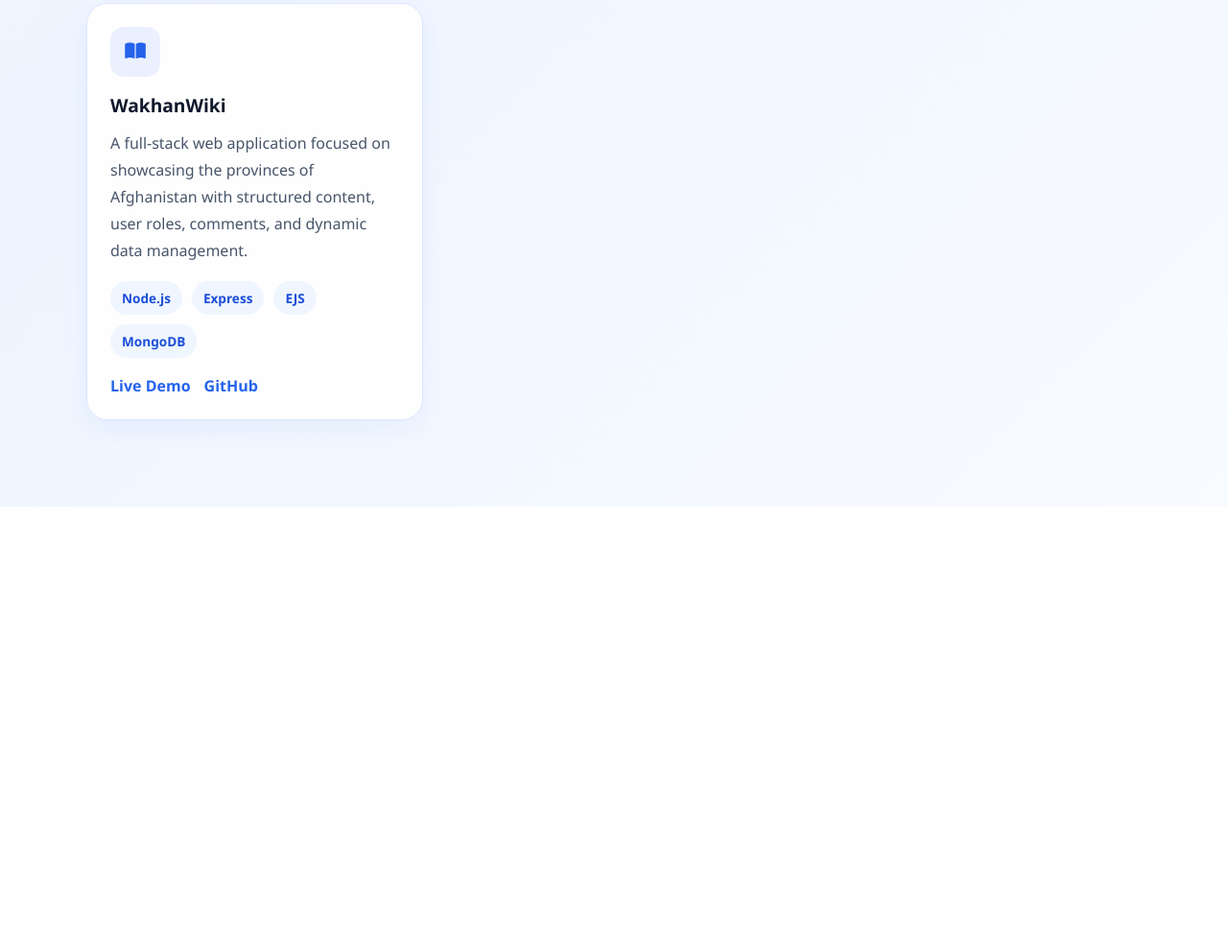
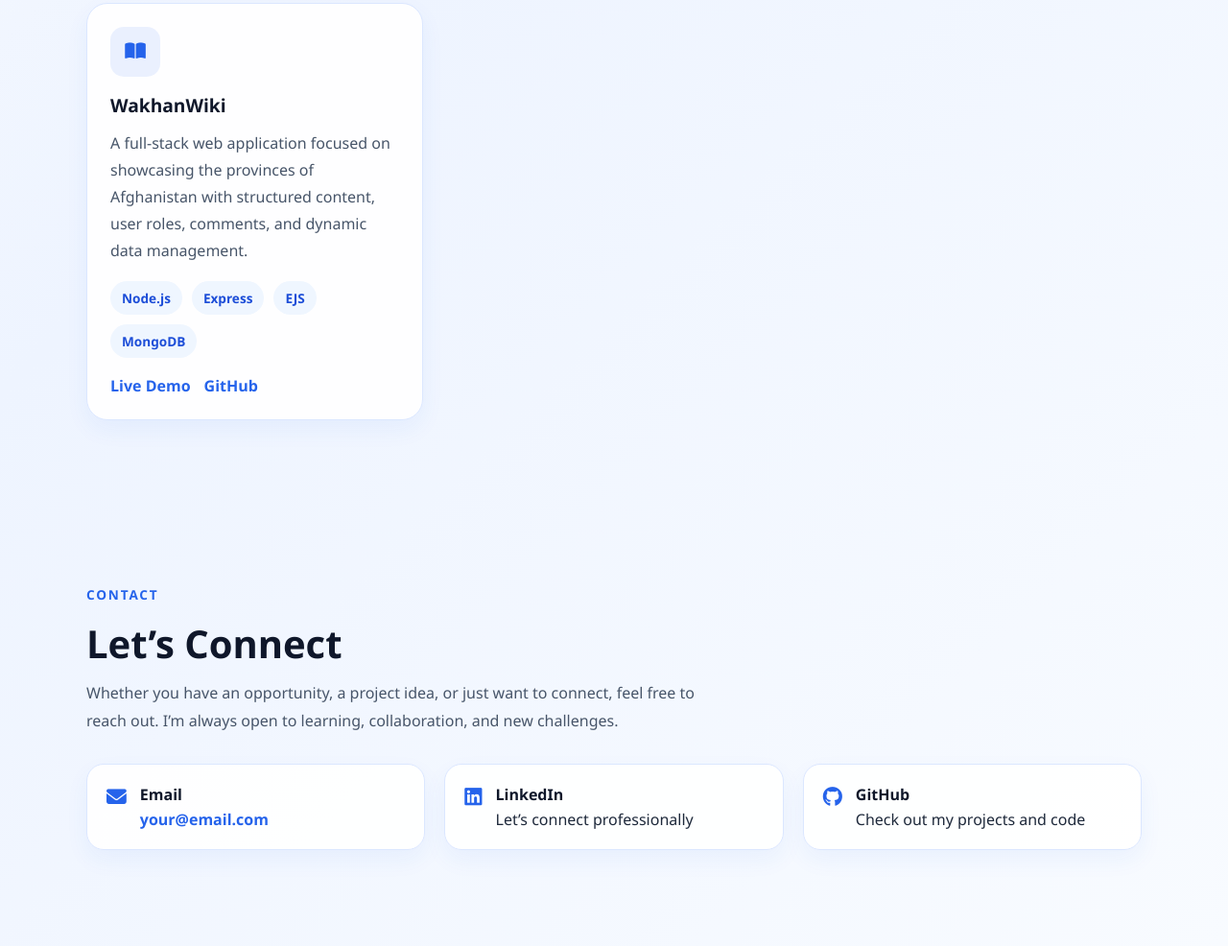
Before and after one commit to karimzai99/karimzai-portfolio, a plain HTML site: page index.html in a window 1280 px wide. Shown: the part 1447-2433 px from the top of the page at 96% size. Before the commit the page ends 1975 px from the top, so only its background shows below. Drawn offline with Linux system fonts and the light colour scheme.

Commit message:
Implement contact section with details and links
Added a contact section with contact details and links.

```diff
--- a/index.html
+++ b/index.html
@@ -447,6 +447,79 @@
           width: 100%;
         }
       }
+      .contact-section {
+  padding: 80px 90px 100px;
+}
+
+.contact-wrapper {
+  max-width: 1100px;
+  margin: 0 auto;
+}
+
+.contact-header {
+  margin-bottom: 30px;
+}
+
+.contact-title {
+  font-size: clamp(2rem, 4vw, 2.5rem);
+  color: #0f172a;
+  margin-bottom: 10px;
+}
+
+.contact-intro {
+  color: #475569;
+  max-width: 650px;
+  line-height: 1.8;
+}
+
+.contact-box {
+  margin-top: 30px;
+  display: flex;
+  flex-wrap: wrap;
+  gap: 20px;
+}
+
+.contact-item {
+  flex: 1;
+  min-width: 240px;
+  background: rgba(255, 255, 255, 0.95);
+  border: 1px solid #dbe7ff;
+  border-radius: 18px;
+  padding: 20px;
+  display: flex;
+  gap: 14px;
+  align-items: flex-start;
+  box-shadow: 0 10px 24px rgba(37, 99, 235, 0.06);
+  transition: all 0.25s ease;
+}
+
+.contact-item:hover {
+  transform: translateY(-4px);
+  border-color: #bfdbfe;
+  box-shadow: 0 16px 30px rgba(37, 99, 235, 0.12);
+}
+
+.contact-item i {
+  font-size: 1.3rem;
+  color: #2563eb;
+  margin-top: 3px;
+}
+
+.contact-item strong {
+  display: block;
+  margin-bottom: 4px;
+  color: #0f172a;
+}
+
+.contact-item a {
+  color: #2563eb;
+  text-decoration: none;
+  font-weight: 600;
+}
+
+.contact-item a:hover {
+  text-decoration: underline;
+}
     </style>
   </head>
 
@@ -503,7 +576,7 @@
 
         <div class="buttons">
           <a href="#projects" class="btn btn-primary">View My Projects</a>
-          <a href="#" class="btn btn-secondary">Contact Me</a>
+          <a href="#contact" class="btn btn-secondary">Contact Me</a>
         </div>
 
         <div class="social">
@@ -595,5 +668,46 @@
         </div>
       </div>
     </section>
+    <section class="contact-section" id="contact">
+  <div class="contact-wrapper">
+    <div class="contact-header">
+      <div class="projects-label">Contact</div>
+      <h2 class="contact-title">Let’s Connect</h2>
+      <p class="contact-intro">
+        Whether you have an opportunity, a project idea, or just want to connect,
+        feel free to reach out. I’m always open to learning, collaboration, and
+        new challenges.
+      </p>
+    </div>
+
+    <div class="contact-box">
+      <div class="contact-item">
+        <i class="fa-solid fa-envelope"></i>
+        <div>
+          <strong>Email</strong>
+          <p>
+            <a href="mailto:your@email.com">your@email.com</a>
+          </p>
+        </div>
+      </div>
+
+      <div class="contact-item">
+        <i class="fa-brands fa-linkedin"></i>
+        <div>
+          <strong>LinkedIn</strong>
+          <p>Let’s connect professionally</p>
+        </div>
+      </div>
+
+      <div class="contact-item">
+        <i class="fa-brands fa-github"></i>
+        <div>
+          <strong>GitHub</strong>
+          <p>Check out my projects and code</p>
+        </div>
+      </div>
+    </div>
+  </div>
+</section>
   </body>
 </html>
```
